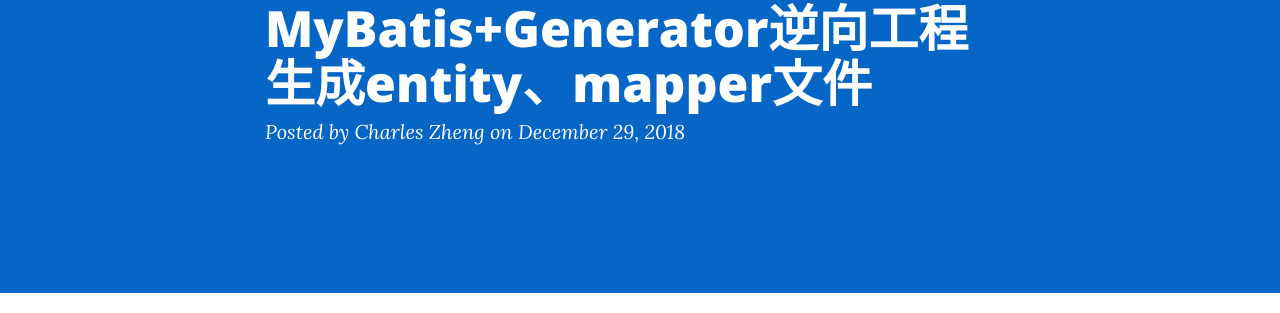
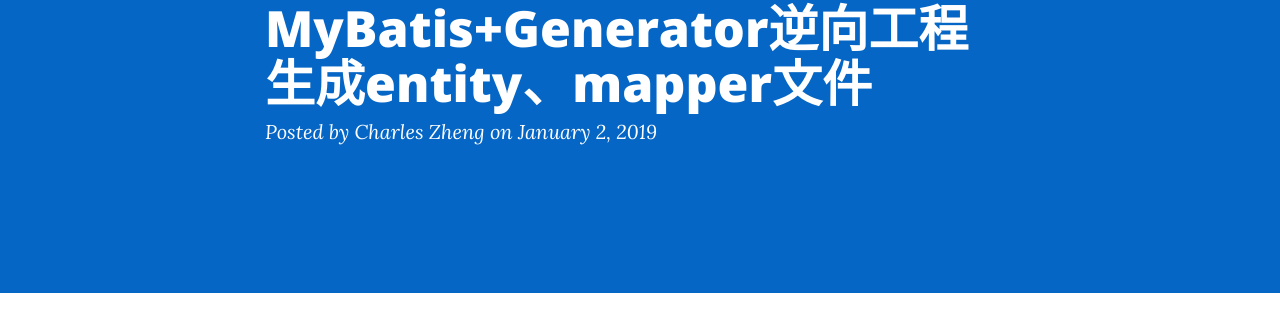
Before and after one commit to zbw898218/zbw898218.github.io, a Jekyll site: the page built from _posts/2019-1-2-MyBatis+Generator.md, in a window 1280 px wide and 900 px high. Shown: the part 196-509 px from the top of the window. Built offline with Jekyll 4.4.1, drawn with Linux system fonts in a browser that asks for light colours; nearby versions of some CDN libraries; comment, search, counter and statistics services are not loaded.

Commit message:
更新文件

```diff
--- a/_posts/2019-1-2-MyBatis+Generator.md
+++ b/_posts/2019-1-2-MyBatis+Generator.md
@@ -1,7 +1,7 @@
 ---
 layout: post
 title: MyBatis+Generator逆向工程生成entity、mapper文件
-date: 2018-12-29
+date: 2019-1-2
 categories: JAVA
 catalog: true
 tags: [JAVA]
```
